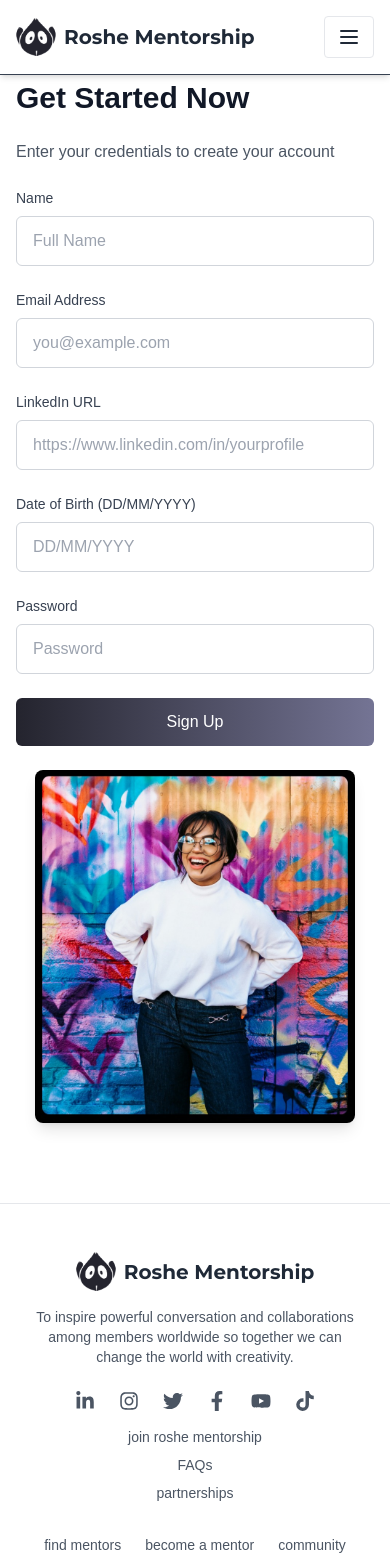
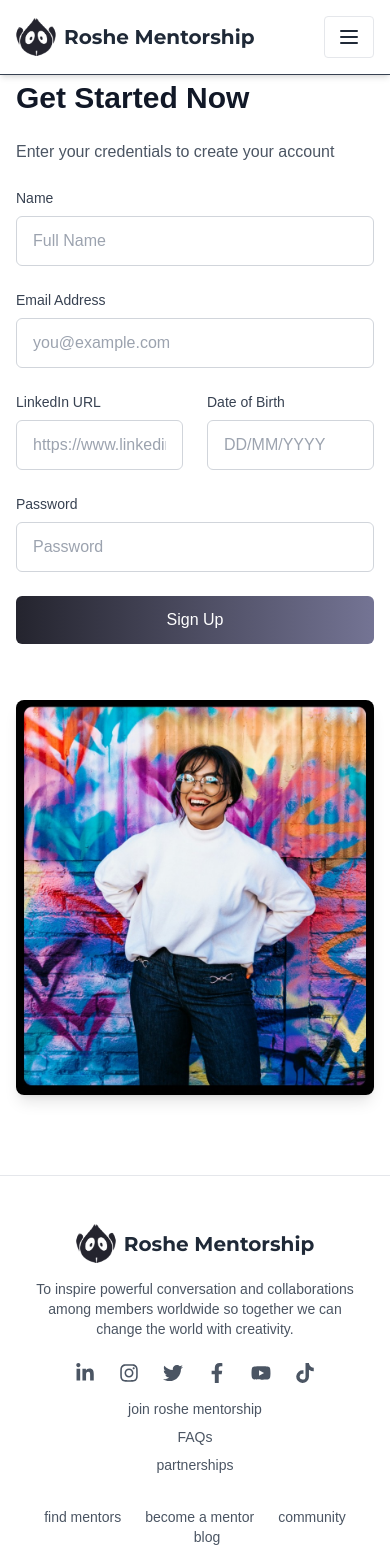
Before and after one commit to Roshe-Mentors/new_roshe, a Next.js app: page /signup/mentor in a window 390 px wide. Shown: the top 1557 px of the page. Built offline with nearby package versions, Linux system fonts and the light colour scheme.

Commit message:
Feat: enhance layout of MentorSignUp component with improved form structure and responsive design

```diff
--- a/src/app/signup/mentor/MentorSignUp.tsx
+++ b/src/app/signup/mentor/MentorSignUp.tsx
@@ -64,10 +64,10 @@ const MentorSignUp = () => {
   };
 
   return (
-    <div className="w-full bg-white max-w-4xl mx-auto py-20 px-4">
-      <div className="flex flex-col md:flex-row justify-between items-center space-y-6 md:space-y-0">
+    <div className="w-full bg-white max-w-3xl mx-auto py-20 px-4">
+      <div className="flex flex-col md:flex-row justify-between items-start space-y-6 md:space-y-0 gap-8">
         {/* Left Form Section */}
-        <form onSubmit={handleSubmit} className="w-full md:w-1/2 space-y-6">
+        <form onSubmit={handleSubmit} className="w-full md:w-2/3 space-y-6">
           <h2 className="text-3xl font-bold text-gray-900">Get Started Now</h2>
           <p className="text-gray-600">Enter your credentials to create your account</p>
 
@@ -101,7 +101,8 @@ const MentorSignUp = () => {
             />
           </div>
 
-          <div>
+          <div className="flex space-x-6">
+            <div className="w-full">
               <label htmlFor="linkedin" className="block text-sm font-medium text-gray-700">
                 LinkedIn URL
               </label>
@@ -116,9 +117,9 @@ const MentorSignUp = () => {
               />
             </div>
 
-          <div>
+            <div className="w-full">
               <label htmlFor="dob" className="block text-sm font-medium text-gray-700">
-              Date of Birth (DD/MM/YYYY)
+                Date of Birth
               </label>
               <input
                 type="text"
@@ -129,6 +130,7 @@ const MentorSignUp = () => {
                 placeholder="DD/MM/YYYY"
                 className="mt-2 block w-full px-4 py-3 border border-gray-300 rounded-md"
               />
+            </div>
           </div>
 
           <div>
@@ -160,14 +162,16 @@ const MentorSignUp = () => {
         </form>
 
         {/* Right Image Section */}
+        <div className="w-full md:w-1/3">
           <Image
             src="/images/image_ment.jpg" // Adjust to your actual image path
             alt="Sign Up"
-            width={700}
-            height={475}
-            className="rounded-lg shadow-lg w-full max-w-xs md:max-w-lg"
+            width={600}
+            height={375}
+            className="rounded-lg shadow-lg w-full"
             priority
           />
+        </div>
       </div>
     </div>
   );
```
Lines whose indentation alone changed are shown as unchanged.
